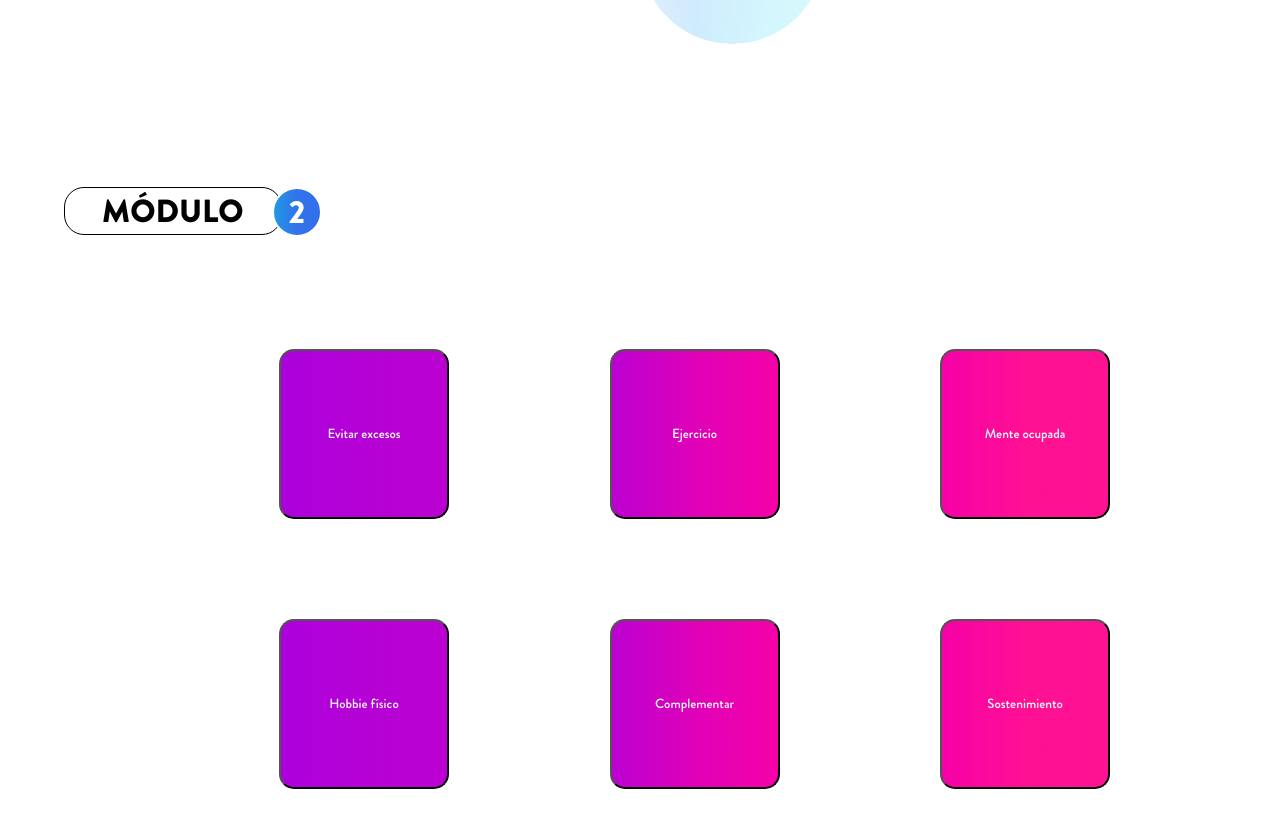
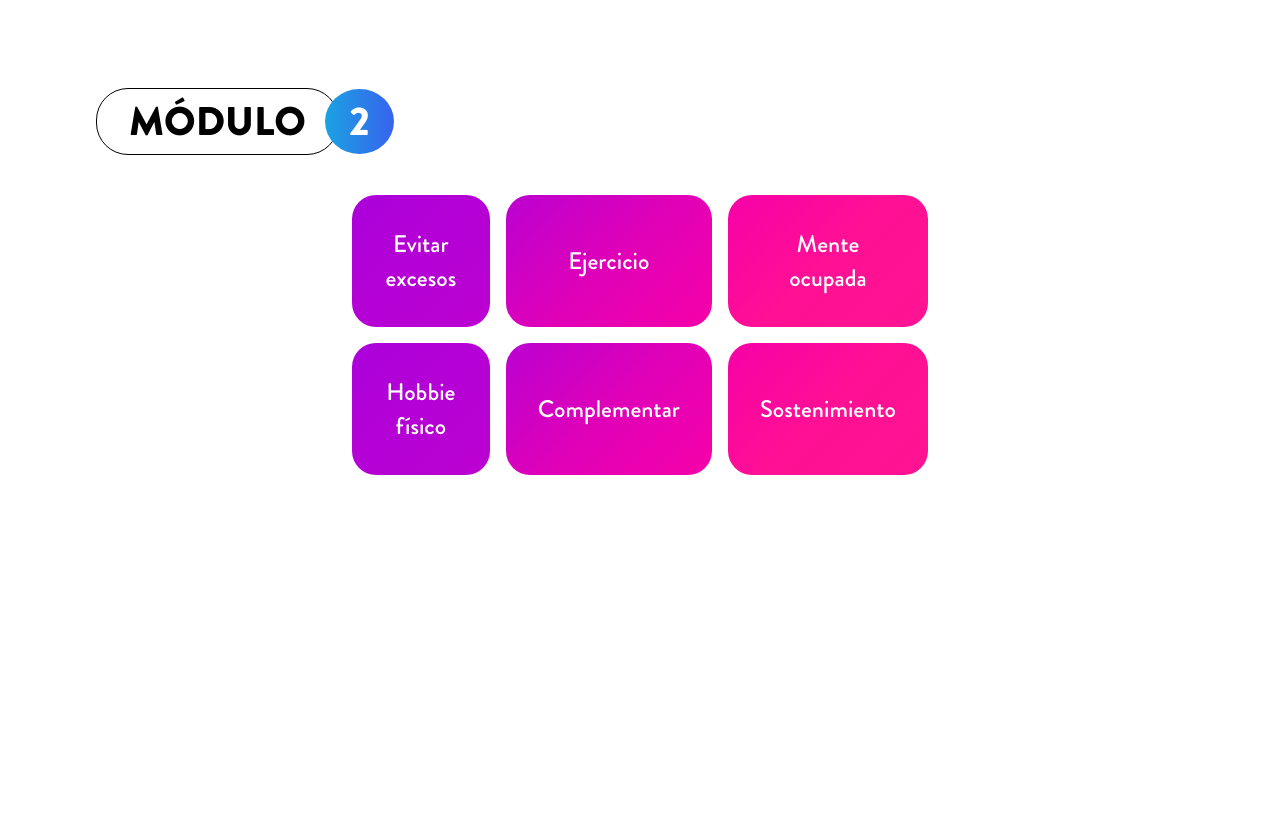
Before and after one commit to AgusSosa2001/Work-Html-Css, a plain HTML site: page Page1.html in a window 1280 px wide. Shown: the part 1032-1860 px from the top of the page. After the commit the page ends 1603 px from the top, so only its background shows below. Drawn offline with Linux system fonts and the light colour scheme.

Commit message:
Improves buttons page 1

```diff
--- a/Page1.html
+++ b/Page1.html
@@ -35,20 +35,18 @@
                 </div>
             </aside>
         </div>
-        <div class="buttons">
-            <h1 class="number-subtitle">2</h1>
-            <h1 class="subtitle-2">Módulo</h1>
+        <div class="actions-box">
+            <h2 class="module-title">
+                Módulo
+                <span class="module-number">2</span>
+            </h2>
             <div class="buttons-box">
-                <section class="buttons-1">
                 <button class="gradient-1">Evitar excesos</button>
                 <button class="gradient-2">Ejercicio</button>
                 <button class="gradient-3">Mente ocupada</button>
-                </section>
-                <section class="buttons-2">
                 <button class="gradient-1">Hobbie físico</button>
                 <button class="gradient-2">Complementar</button>
                 <button class="gradient-3">Sostenimiento</button>
-                </section>
             </div>
         </div>
     </div>
--- a/Pagina1.css
+++ b/Pagina1.css
@@ -69,12 +69,12 @@ body {
 }
 
 .text-box > * {
-    flex: 1;
+    flex: auto;
+    padding: 6rem;
 }
 
 .main-content {
     flex-grow: 1;
-    padding: 6rem;
 }
 
 .box-aside {
@@ -82,7 +82,6 @@ body {
     background-size: 100%;
     background-position: center;
     background-repeat: no-repeat;
-    padding: 6rem;
     display: flex;
     align-items: center;
     justify-content: center;
@@ -138,74 +137,57 @@ body {
     text-transform: uppercase;
 }
 
-/* .gradient::before {
-    content: '';
-    display: block;
-    width: 100%;
-    height: 100%;
-    background: linear-gradient(to right, #B101D6, #FF297D, #FE663E);
-    mix-blend-mode: screen;
-    position: absolute;
-    top: 0;
-    left: 0;
-} */
+.actions-box {
+    padding: 0 6rem 0;
+}
 
-
-.subtitle-2 {
-    width: 17%;
-    margin: 2em;
+.module-title {
+    display: inline-block;
+    position: relative;
+    padding: .25rem 2rem;
     border: solid 1px black;
-    border-radius: 20px;
+    border-radius: 2rem;
+    font-size: 2.5rem;
     text-align: center;
     text-transform: uppercase;
 }
 
-
-.number-subtitle {
+.module-number {
+    display: inline-block;
     position: absolute;
-    border: 2px solid;
+    top: 0;
+    right: -3.5rem;
+    padding: .25rem 1.5rem;
     border-radius: 50%;
-    background: linear-gradient(to right, #2198E5, #3173EA, #336FEB);
+    background: linear-gradient(to right, #1BA2E2, #3763ED);
     color: white;
-    margin-left: 272px;
-    width: 50px;
-    text-align: center;
-    margin-top: 0;
 }
 
 .buttons-box {
-    display: flex;
-    flex-direction: column;
+    display: grid;
+    grid-template-columns: 1fr 1fr 1fr;
+    gap: 1rem;
+    padding: 0 16rem;
+    margin-bottom: 6rem;
 }
 
-.buttons-2,
-.buttons-1 {
-    flex-grow: 2;
-    margin: 50px 100px;
-    padding-left: 129px;
-}
-
-.gradient-1,
-.gradient-2,
-.gradient-3 {
+.buttons-box button {
+    padding: 2rem;
+    border: none;
+    border-radius: 1.5rem;
     color: white;
-    width: 170px;
-    height: 170px;
-    border-radius: 15px;
+    font-size: 1.5rem;
     text-align: center;
 }
 
 .gradient-1 {
-    background: linear-gradient(to right, #AB01DB, #B501D5, #BB01D1);
-    margin-left: 50px;
+    background: linear-gradient(135deg, #AB01DB, #B501D5, #BB01D1);
 }
 
 .gradient-2 {
-    background: linear-gradient(to right, #BB01D1, #DF01B8, #F601A8);
-    margin: 0 157px;
+    background: linear-gradient(135deg, #BB01D1, #DF01B8, #F601A8);
 }
 
 .gradient-3 {
-    background: linear-gradient(to right, #F601A8, #FF1094, #FE1392);
-    margin-right: 50px;
+    background: linear-gradient(135deg, #F601A8, #FF1094, #FE1392);
 }
```
Lines whose indentation alone changed are shown as unchanged.
